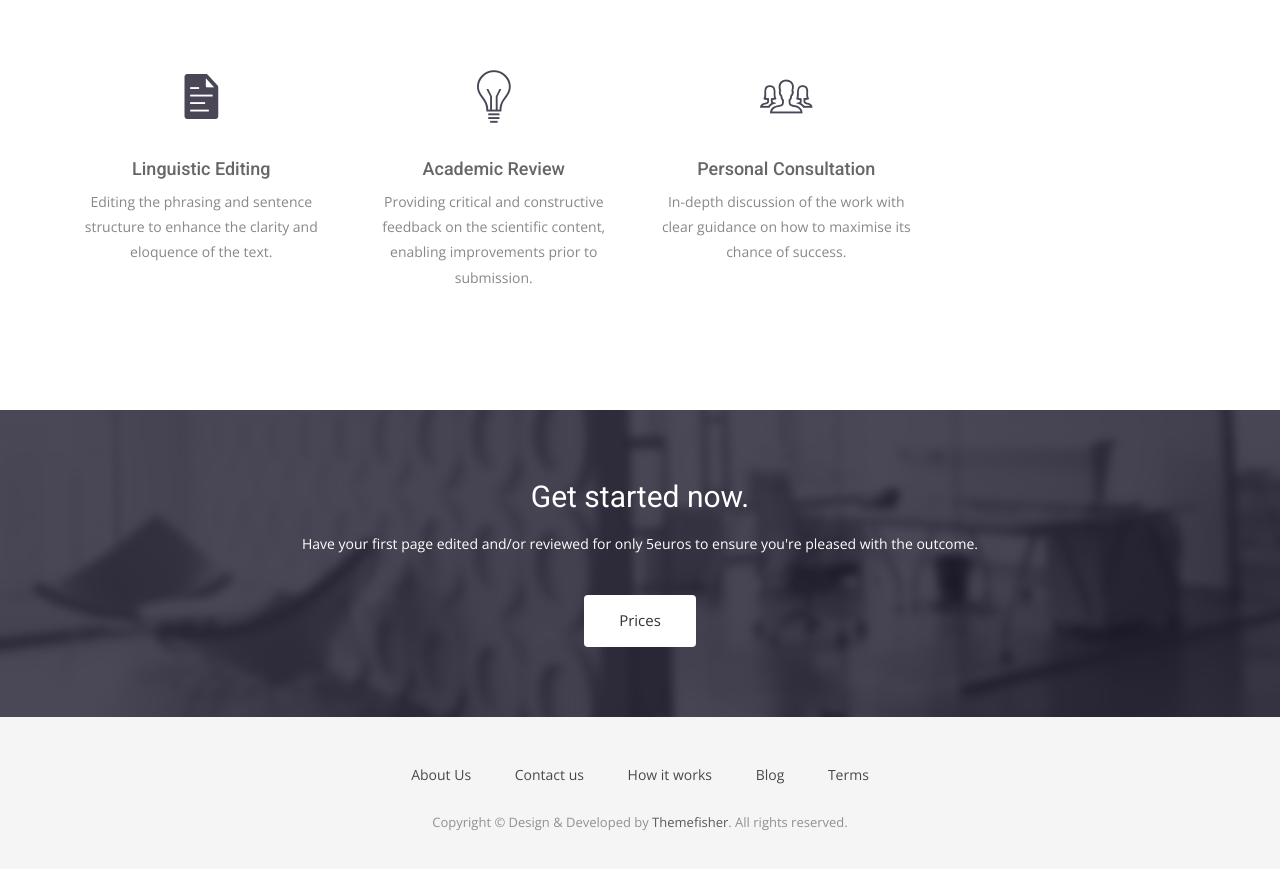
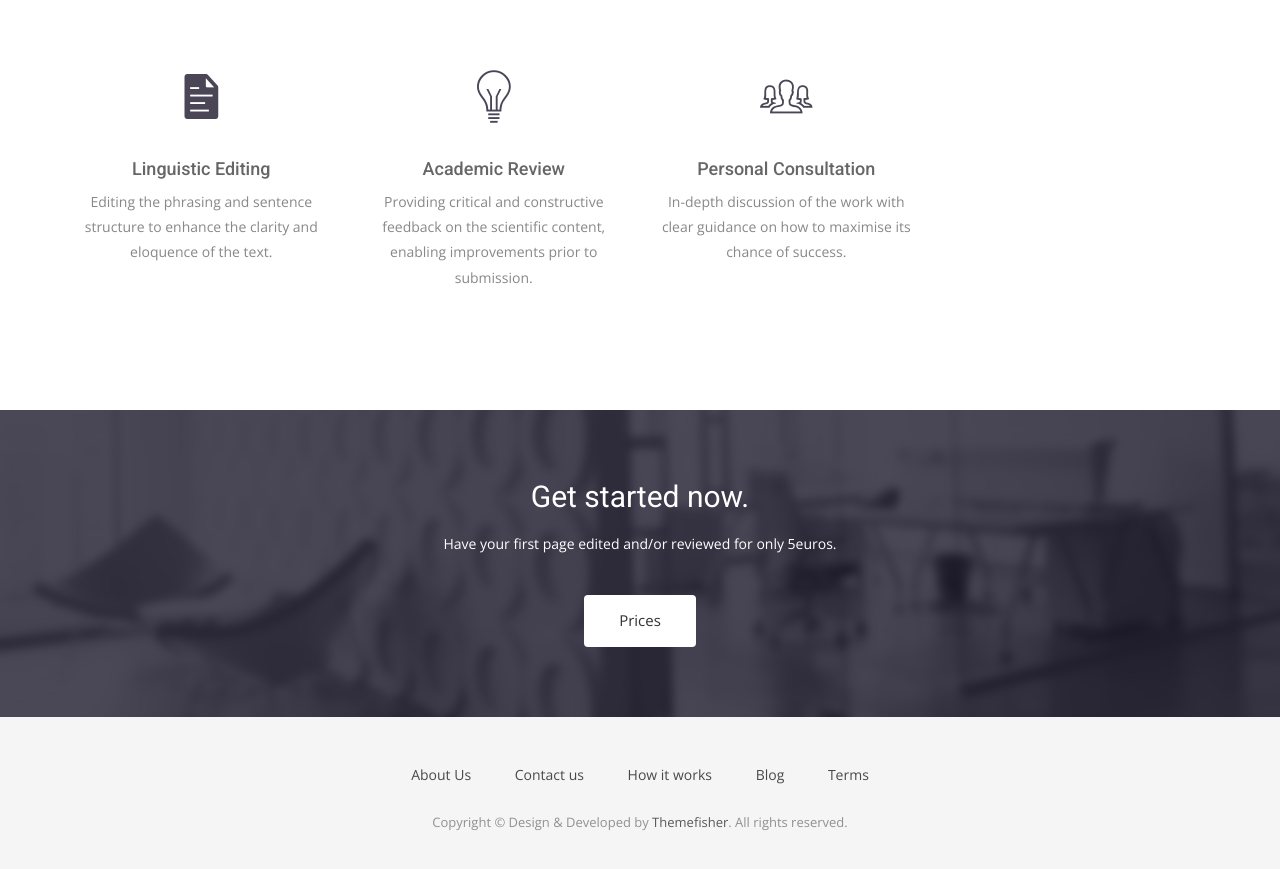
Before and after one commit to caseypaquola/caseypaquola.airspace.github.io, a Jekyll site: the page built from index.html, in a window 1280 px wide and 900 px high, scrolled down 1701 px. Shown: the top 869 px of the window. Built offline with Jekyll 4.4.1, drawn with Linux system fonts in a browser that asks for light colours; nearby versions of some CDN libraries; some web fonts are replaced.

Commit message:
Update index.html

```diff
--- a/index.html
+++ b/index.html
@@ -75,7 +75,7 @@ permalink: /
       <div class="col-md-12">
         <div class="block">
           <h2>Get started now.</h2>
-          <p>Have your first page edited and/or reviewed for only 5euros to ensure you're pleased with the outcome.</p>
+          <p>Have your first page edited and/or reviewed for only 5euros.</p>
           <a class="btn btn-default btn-call-to-action" href="#" >Prices</a>
         </div>
       </div>
```
